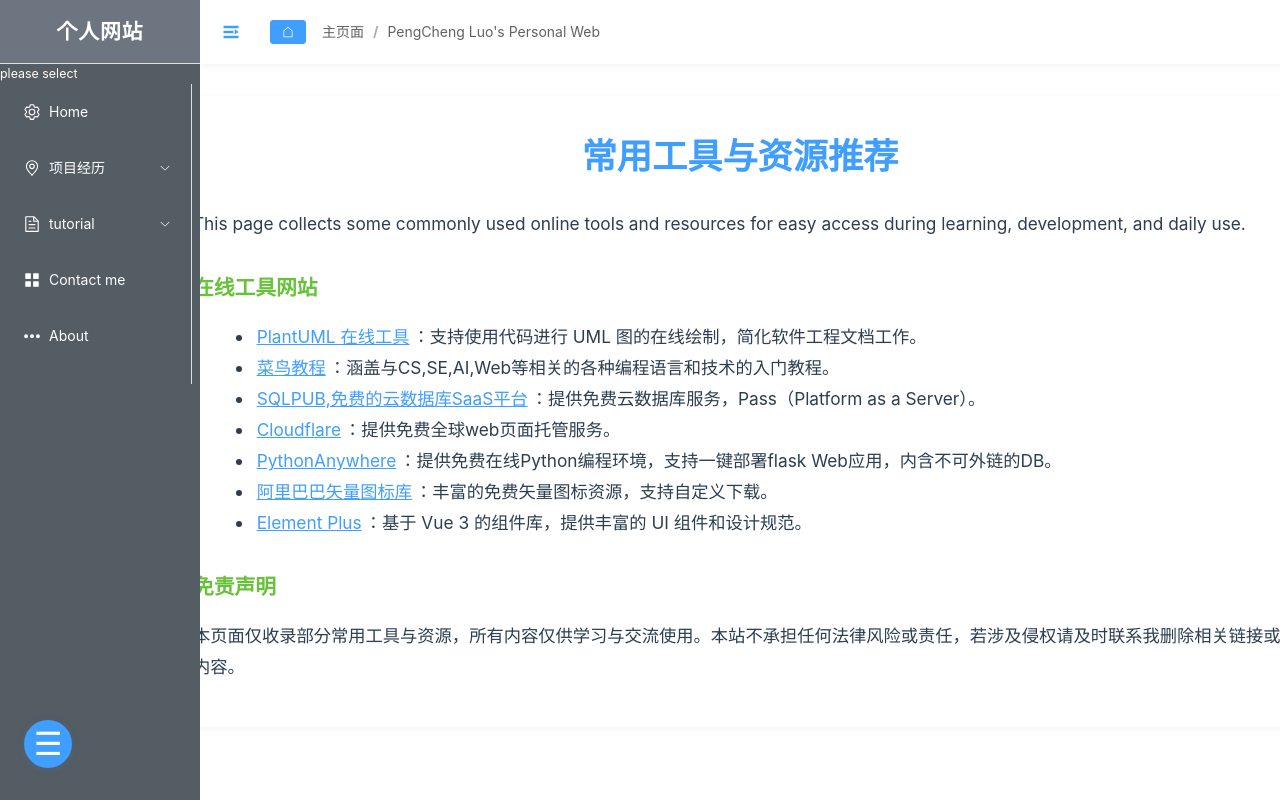
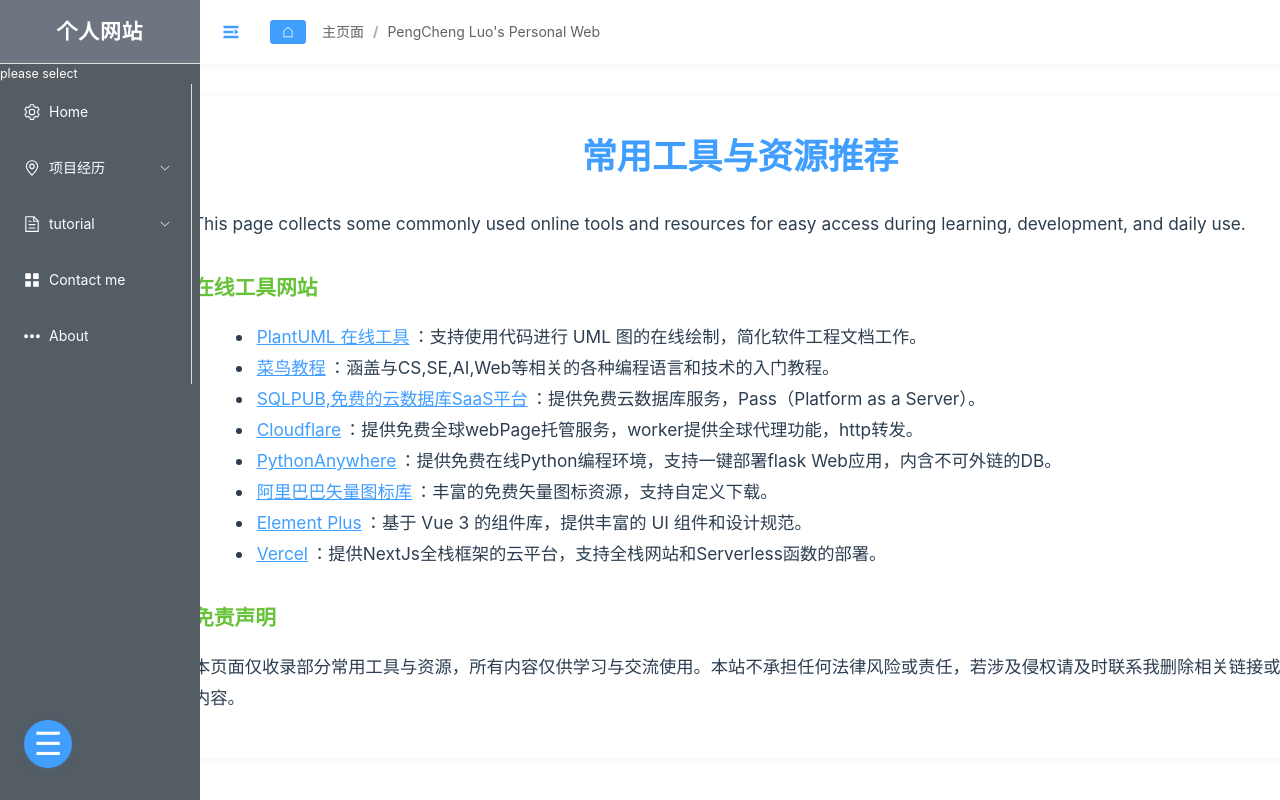
Before and after one commit to Chong-H/PersonalWeb, a Vue app: page /#/other in a window 1280 px wide. Shown: the top 800 px of the page. Built offline with nearby package versions, Linux system fonts and the light colour scheme.

Commit message:
add vercel link

```diff
--- a/src/components/display/OtherView.vue
+++ b/src/components/display/OtherView.vue
@@ -24,7 +24,7 @@
       <li>
         <a href="https://www.cloudflare-cn.com/enterprise/" target="_blank" rel="noopener"
           >Cloudflare</a
-        >：提供免费全球web页面托管服务。
+        >：提供免费全球webPage托管服务，worker提供全球代理功能，http转发。
       </li>
       <li>
         <a href="https://www.pythonanywhere.com/user/chonghe/" target="_blank" rel="noopener"
@@ -38,6 +38,10 @@
       <li>
         <a href="https://element-plus.org/zh-CN/" target="_blank" rel="noopener">Element Plus</a
         >：基于 Vue 3 的组件库，提供丰富的 UI 组件和设计规范。
+      </li>
+      <li>
+        <a href="https://vercel.com/" target="_blank" rel="noopener">Vercel</a
+        >：提供NextJs全栈框架的云平台，支持全栈网站和Serverless函数的部署。
       </li>
       <!-- 可继续补充更多工具网站 -->
     </ul>
```
